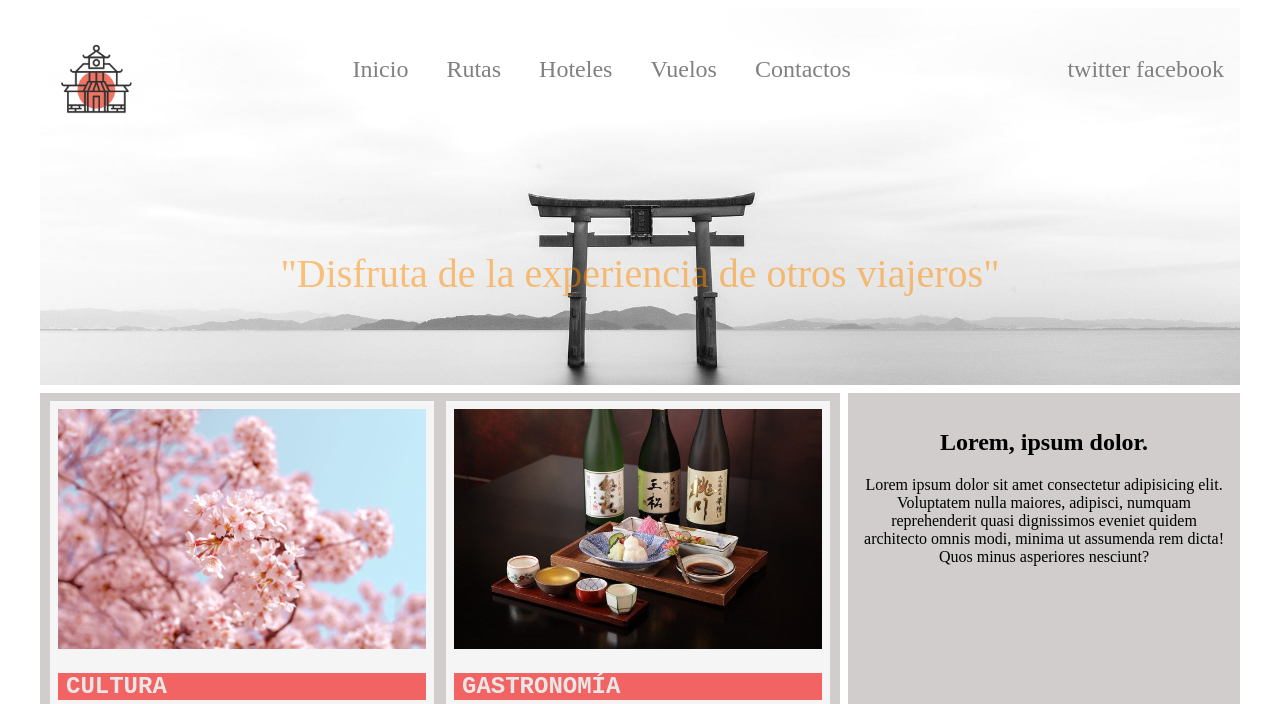
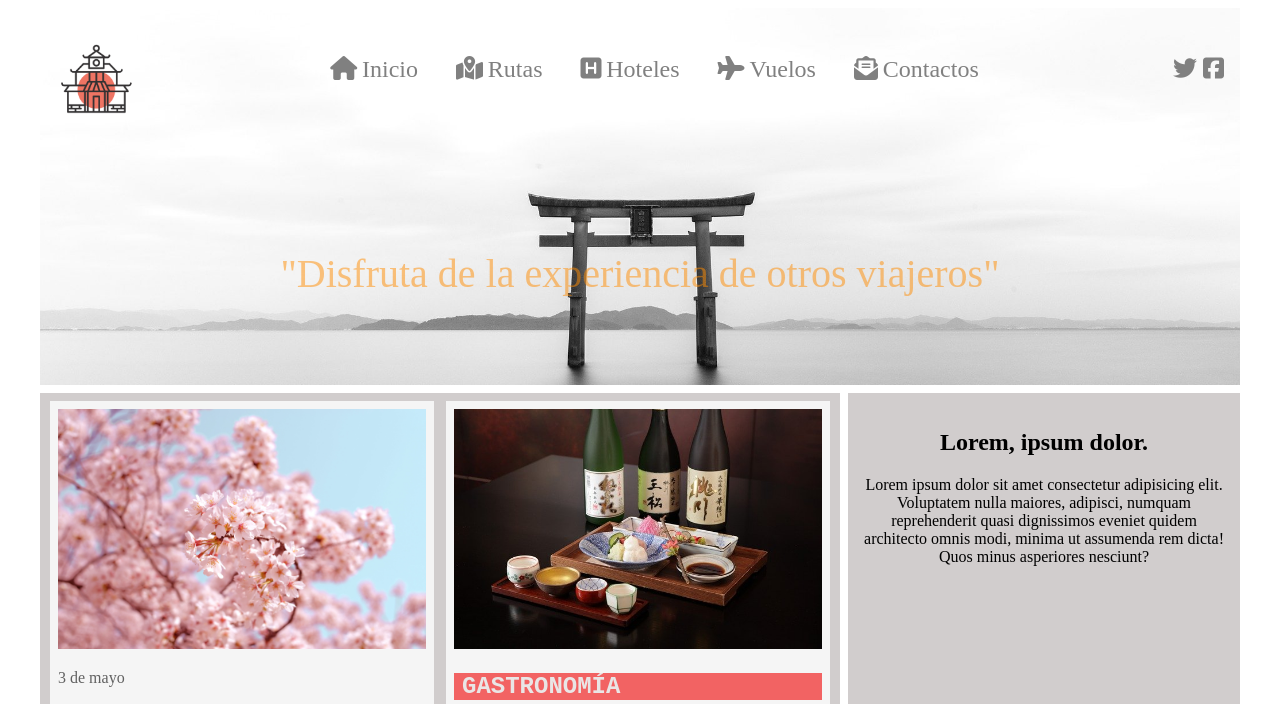
Before and after one commit to brokestar7/angular_Adrian_IT, a plain HTML site: page sprint_1_Adrian/Index.html in a window 1280 px wide. Shown: the top 704 px of the page. Drawn offline with Linux system fonts and the light colour scheme.

Commit message:
agregando iconos

```diff
--- a/sprint_1_Adrian/Index.html
+++ b/sprint_1_Adrian/Index.html
@@ -3,7 +3,7 @@
 <head>
     <meta charset="UTF-8">
     <meta name="viewport" content="width=device-width, initial-scale=1.0">
-    <script src="https://kit.fontawesome.com/9f113f2e1c.js"crossorigin="anonymous"></script>
+    <script src="https://kit.fontawesome.com/9f113f2e1c.js" crossorigin="anonymous"></script>
     <link rel="stylesheet" href="css/style.css">
     <title>Practica Sprint 1</title>
 </head>
@@ -14,13 +14,13 @@
             <div class="nav-bar">
                 <a href="#"><img class="logo" src="images/logo.png" alt="logo"></a>
                 <div class="nav-menu">
-                    <a class="nav-item" href="#">Inicio</a>
-                    <a class="nav-item" href="#">Rutas</a>
-                    <a class="nav-item" href="#">Hoteles</a>
-                    <a class="nav-item" href="#">Vuelos</a>
-                    <a class="nav-item" href="#">Contactos</a>
+                    <a class="nav-item" href="#"><i class="fas fa-home"></i>Inicio</a>
+                    <a class="nav-item" href="#"><i class="fas fa-map-marked-alt"></i>Rutas</a>
+                    <a class="nav-item" href="#"><i class="fas fa-h-square"></i>Hoteles</a>
+                    <a class="nav-item" href="#"><i class="fas fa-plane"></i>Vuelos</a>
+                    <a class="nav-item" href="#"><i class="fas fa-envelope-open-text"></i>Contactos</a>
                 </div>
-                <div class="nav-social">twitter facebook</div>
+                <div class="nav-social"><a href="#"><i class="fab fa-twitter"></i></a> <a href="#"><i class="fab fa-facebook-square"></i></a></div>
             </div>
             <div class="box-2">
                 <p>"Disfruta de la experiencia de otros viajeros"</p>
@@ -30,7 +30,10 @@
         <div class="article-layout">
 
             <article>
-                <img class="article-img" src="/sprint_1_Adrian/images/sakura.jpg" alt="cerezos">
+                <div class="img-text">
+                    <img class="article-img" src="/angular_Adrian_IT/sprint_1_Adrian/images/sakura.jpg" alt="cerezos">
+                    <p class="date">3 de mayo</p>
+                </div>
                 <h2>CULTURA</h2>
                 <div class="article-text">
                     <P>Lorem ipsum, dolor sit amet consectetur adipisicing elit. Officiis ullam, in nisi vel facere velit beatae, natus alias quibusdam at nulla? Accusamus dignissimos natus sequi, maxime placeat quis fugiat quo!</P>
@@ -41,7 +44,7 @@
             </article>
 
             <article>
-                <img class="article-img" src="/sprint_1_Adrian/images/comida.jpg" alt="comida">
+                <img class="article-img" src="/angular_Adrian_IT/sprint_1_Adrian/images/comida.jpg" alt="comida">
                 <h2>GASTRONOMÍA</h2>
                 <div class="article-text">
                     <p>Lorem ipsum dolor sit amet consectetur adipisicing elit. Omnis eos accusantium repudiandae reiciendis ea distinctio consequatur placeat exercitationem facilis error dicta accusamus vitae aspernatur velit corporis commodi, doloribus eveniet. Sunt?</p>
@@ -50,7 +53,7 @@
                 <br><a class="leer-mas" href="#">Leer mas...</a>
             </article>
             <article>
-                <img class="article-img" src="/sprint_1_Adrian/images/fuji.jpg" alt="fuji">
+                <img class="article-img" src="/angular_Adrian_IT/sprint_1_Adrian/images/fuji.jpg" alt="fuji">
                 <h2>TURISMO</h2>
                 <div class="article-text">
                     <p>Lorem ipsum dolor, sit amet consectetur adipisicing elit. Hic ea, ex officia veniam architecto qui voluptatibus neque, fugiat quisquam ipsa, eum ipsam? Non molestiae, laborum expedita dolorem fugiat odit sunt.</p>
@@ -59,7 +62,7 @@
                 <br><a class="leer-mas" href="#">Leer mas...</a>
             </article>
             <article>
-                <img class="article-img" src="/sprint_1_Adrian/images/noche.jpg" alt="noche">
+                <img class="article-img" src="images/noche.jpg" alt="noche">
                 <h2>VIDA NOCTURNA</h2>
                 <div class="article-text">
                     <p>Lorem ipsum dolor sit amet consectetur adipisicing elit. Non odit dolorem, unde fuga quam, sint facere voluptatum, libero vero qui autem quae ratione perferendis. Quae architecto dolor incidunt adipisci.</p>
--- a/sprint_1_Adrian/css/style.css
+++ b/sprint_1_Adrian/css/style.css
@@ -13,7 +13,7 @@
     grid-column-start: 1;
     grid-column-end: 3;
     padding-top: 2rem;
-    background-image: url("/sprint_1_Adrian/images/header.jpg");
+    background-image: url("/angular_Adrian_IT/sprint_1_Adrian/images/header.jpg");
     background-size: 100% auto;
     background-repeat: no-repeat;
     background-position: 0 -13rem ;
@@ -32,7 +32,7 @@
 .logo{
     width: 5rem;
     margin-left: 1rem;
-    pointer-events: none;
+    pointer-events: inherit;
 }
 
 .nav-menu{
@@ -46,21 +46,37 @@
     padding: 1rem;
     text-decoration: none;
     color: grey;
-
+    transition: 0.5s;
 
 }
+
+.nav-item > i {
+
+    margin-right: 0.3rem;
+
+}
+
 .nav-item:hover{
-
-    text-decoration: underline;
-    transition-property: all;
-    transition-duration: 5s;
+    transition: 0.5s;
+    font-size: 2rem;
 }
 
 
+
 .nav-social{
+    margin: 1rem 1rem 0 0;
+}
+.nav-social > a {
 
-    margin: 1rem 1rem 0 0;
     color: grey;
+    text-decoration: none;
+    transition: 0.5s;
+
+}
+.nav-social >a:hover{
+
+    transition: 0.5s;
+    font-size: 2rem;
 
 }
 
@@ -98,9 +114,21 @@ article{
 
 }
 
+.img-text{
+
+
+
+}
+
 .article-img{
     width: 23rem;
     height: 15rem;
+    position: relative;
+}
+.date{
+
+
+
 }
 
 article > h2 {
```
